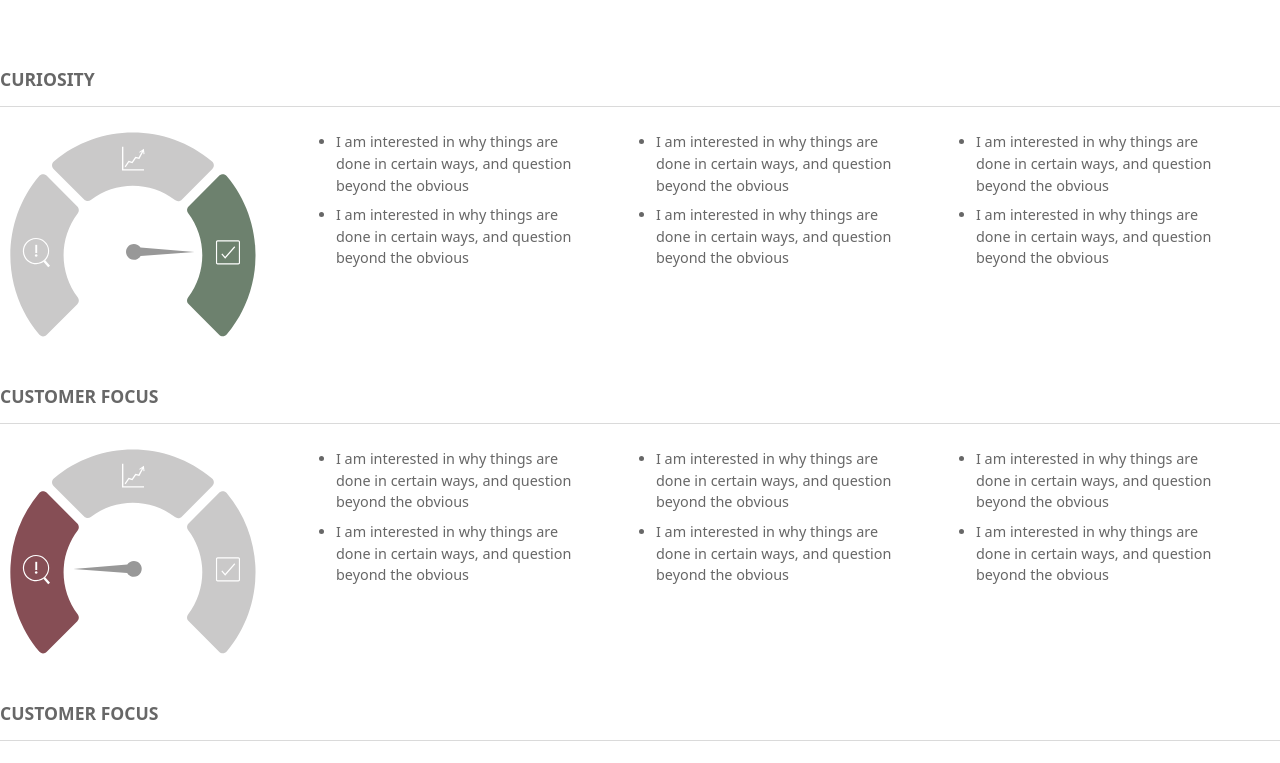
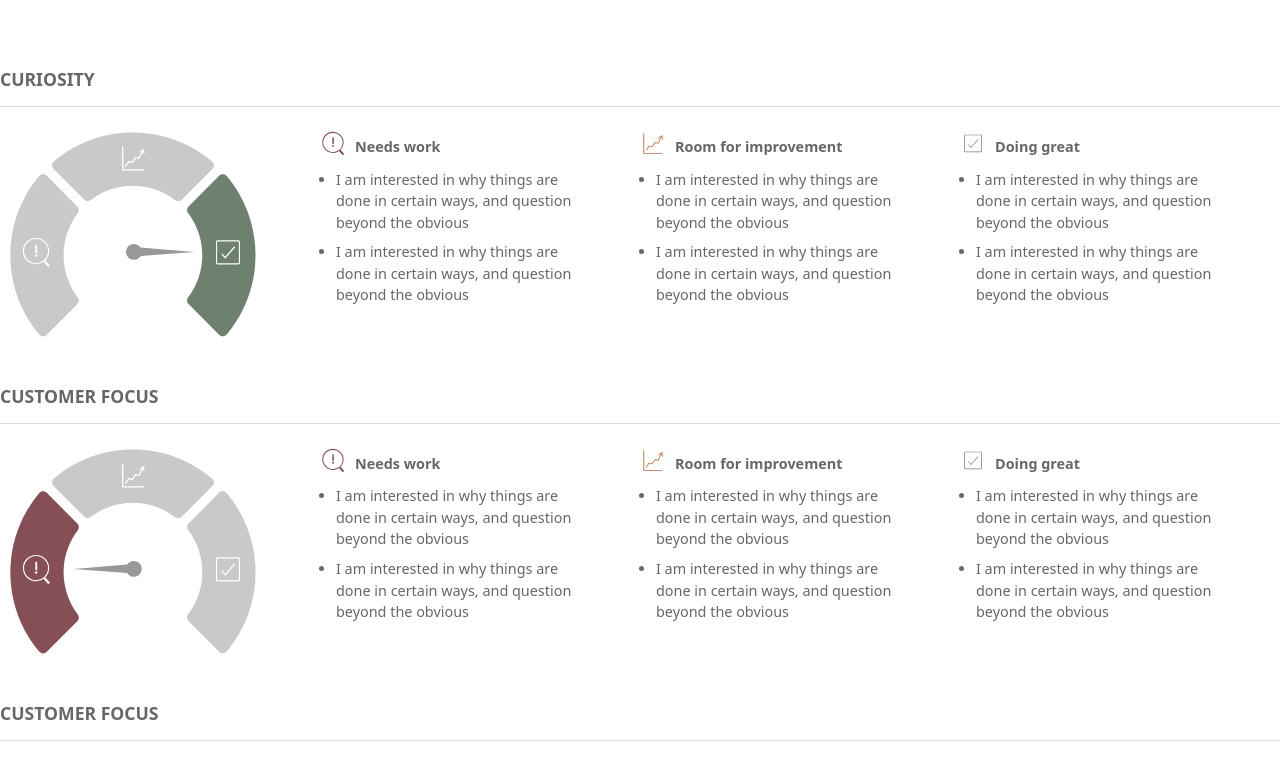
Before and after one commit to timrobinson33/survey-sample, a React (Create React App) app: page /survey-sample/results in a window 1280 px wide. Shown: the part 960-1723 px from the top of the page. Built offline with nearby package versions, Linux system fonts and the light colour scheme; what survey-react would draw is missing.

Commit message:
Add icon heading element styles

```diff
--- a/src/Results.css
+++ b/src/Results.css
@@ -5,6 +5,22 @@
 .row .results-heading h3 {
     font-size: 1.6rem;
 }
+h5.icon-title {
+    background-position: left top;
+    background-repeat: no-repeat;
+    background-size: 26px auto;
+    color: #676767;
+    margin-bottom: 0.6em;
+    padding-top: 9px;
+    padding-bottom: 5px;
+    padding-left: 35px;
+    font-size: 0.9em;
+    font-weight: 700;
+    line-height: 1em;
+}
+.icon-work {background-image: url('img/icon_needs_work.svg');}
+.icon-improvement {background-image: url('img/icon_for_improvement.svg');}
+.icon-great {background-image: url('img/icon_doing_great.svg');}
 
 /* Radar styles */
 .res-radar-wrapper {
@@ -49,7 +65,7 @@
         text-align: left !important;
     }
     .mb-4.dial-column {
-        //margin-bottom: 0 !important;
+        /*margin-bottom: 0 !important;*/
     }
 }
 @media screen and (min-width: 768px) {
--- a/src/ResultsTable.js
+++ b/src/ResultsTable.js
@@ -12,18 +12,21 @@ export default function ResultsTable() {
                     <img src={doinggreat} alt="Doing great dial" title="Doing great" />
                 </div>
                 <div class="col-lg-3 col-md-4 pe-5">
+                    <h5 class="icon-title icon-work">Needs work</h5>
                     <ul>
                         <li>I am interested in why things are done in certain ways, and question beyond the obvious</li>
                         <li>I am interested in why things are done in certain ways, and question beyond the obvious</li>
                     </ul>
                 </div>
                 <div class="col-lg-3 col-md-4 pe-5">
+                    <h5 class="icon-title icon-improvement">Room for improvement</h5>
                     <ul>
                         <li>I am interested in why things are done in certain ways, and question beyond the obvious</li>
                         <li>I am interested in why things are done in certain ways, and question beyond the obvious</li>
                     </ul>
                 </div>
                 <div class="col-lg-3 col-md-4 pe-5">
+                    <h5 class="icon-title icon-great">Doing great</h5>
                     <ul>
                         <li>I am interested in why things are done in certain ways, and question beyond the obvious</li>
                         <li>I am interested in why things are done in certain ways, and question beyond the obvious</li>
@@ -40,18 +43,21 @@ export default function ResultsTable() {
                     <img src={needswork} alt="Needs work dial" title="Needs work" />
                 </div>
                 <div class="col-lg-3 col-md-4 pe-5">
+                    <h5 class="icon-title icon-work">Needs work</h5>
                     <ul>
                         <li>I am interested in why things are done in certain ways, and question beyond the obvious</li>
                         <li>I am interested in why things are done in certain ways, and question beyond the obvious</li>
                     </ul>
                 </div>
                 <div class="col-lg-3 col-md-4 pe-5">
+                    <h5 class="icon-title icon-improvement">Room for improvement</h5>
                     <ul>
                         <li>I am interested in why things are done in certain ways, and question beyond the obvious</li>
                         <li>I am interested in why things are done in certain ways, and question beyond the obvious</li>
                     </ul>
                 </div>
                 <div class="col-lg-3 col-md-4 pe-5">
+                    <h5 class="icon-title icon-great">Doing great</h5>
                     <ul>
                         <li>I am interested in why things are done in certain ways, and question beyond the obvious</li>
                         <li>I am interested in why things are done in certain ways, and question beyond the obvious</li>
@@ -68,18 +74,21 @@ export default function ResultsTable() {
                     <img src={forimprovement} alt="Room for improvement dial" title="Room for improvement" />
                 </div>
                 <div class="col-lg-3 col-md-4 pe-5">
+                    <h5 class="icon-title icon-work">Needs work</h5>
                     <ul>
                         <li>I am interested in why things are done in certain ways, and question beyond the obvious</li>
                         <li>I am interested in why things are done in certain ways, and question beyond the obvious</li>
                     </ul>
                 </div>
                 <div class="col-lg-3 col-md-4 pe-5">
+                    <h5 class="icon-title icon-improvement">Room for improvement</h5>
                     <ul>
                         <li>I am interested in why things are done in certain ways, and question beyond the obvious</li>
                         <li>I am interested in why things are done in certain ways, and question beyond the obvious</li>
                     </ul>
                 </div>
                 <div class="col-lg-3 col-md-4 pe-5">
+                    <h5 class="icon-title icon-great">Doing great</h5>
                     <ul>
                         <li>I am interested in why things are done in certain ways, and question beyond the obvious</li>
                         <li>I am interested in why things are done in certain ways, and question beyond the obvious</li>
```
